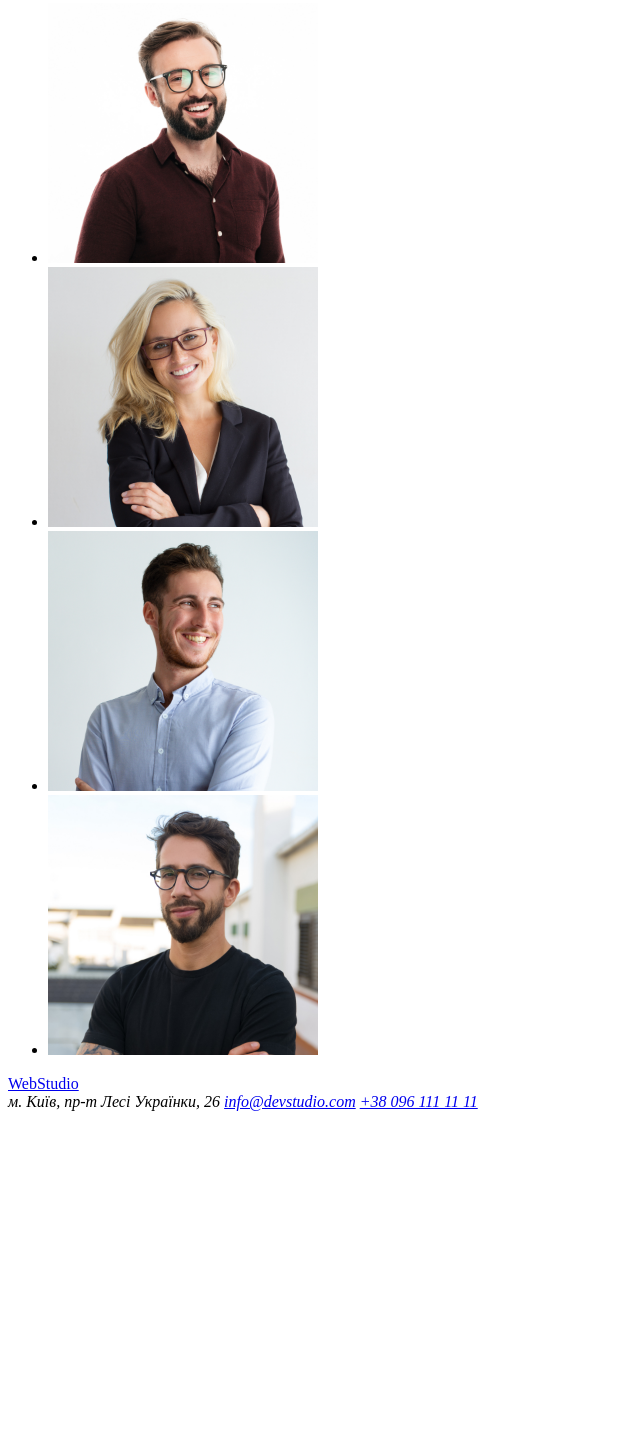
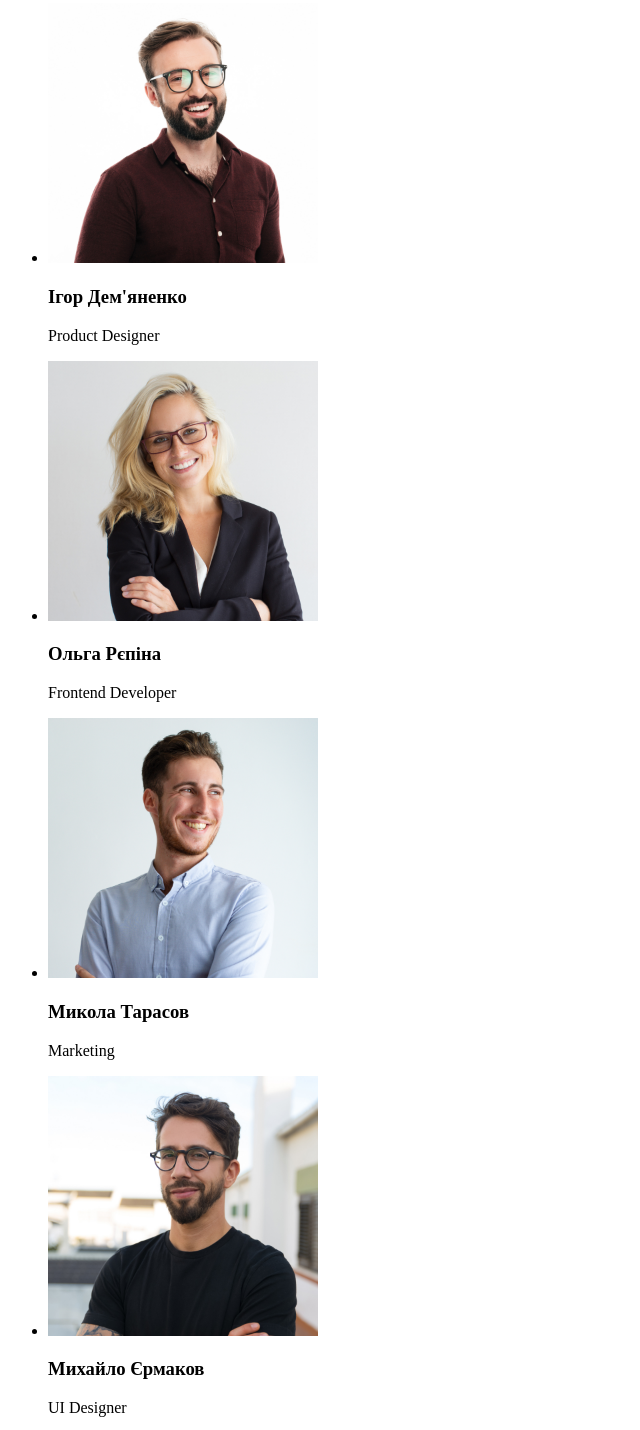
Before and after one commit to sergstorozhev1984/goit-markup-hw-01, a plain HTML site: page index.html in a window 1280 px wide. Shown: the part 1618-3048 px from the top of the page, without its empty margins (0-640 px from the left). Before the commit the page ends 2737 px from the top, so only its background shows below. Drawn offline with Linux system fonts and the light colour scheme.

Commit message:
change section Our team, add lastname and profession

```diff
--- a/index.html
+++ b/index.html
@@ -16,6 +16,7 @@
                 <li><a href="#">Контакти</a></li>
             </ul>
         </nav>
+
         <ul>
             <li><a href="mailto:info@devstudio.com">info@devstudio.com</a></li>
             <li><a href="tel:+380961111111">+38 096 111 11 11</a></li>
@@ -58,12 +59,26 @@
         <section>
             <h2>Наша команда</h2>
             <ul>
-                <li><a href="#"><img src="./images/product_designer.jpg" alt="Ігор Дем'яненко - продакт-дізайнер"
-                            width="270"></a></li>
-                <li><a href="#"><img src="./images/frontend_developer.jpg" alt="Ольга Рєпіна - фронтенд-розробник"
-                            width="270"></a></li>
-                <li><a href="#"><img src="./images/marketing.jpg" alt="Микола Тарасов - маркетинг" width="270"></a></li>
-                <li><a href="#"><img src="./images/ui_designer.jpg" alt="Михайло Єрмаков - юай-дізайнер" width="270"></a></li>
+                <li>
+                    <a href="#"><img src="./images/product_designer.jpg" alt="Ігор Дем'яненко - продакт-дізайнер" width="270"></a>
+                    <h3>Ігор Дем'яненко</h3>
+                    <p>Product Designer</p>
+                </li>
+                <li>
+                    <a href="#"><img src="./images/frontend_developer.jpg" alt="Ольга Рєпіна - фронтенд-розробник" width="270"></a>
+                    <h3>Ольга Рєпіна</h3>
+                    <p>Frontend Developer</p>
+                </li>
+                <li>
+                    <a href="#"><img src="./images/marketing.jpg" alt="Микола Тарасов - маркетинг" width="270"></a>
+                    <h3>Микола Тарасов</h3>
+                    <p>Marketing</p>
+                </li>
+                <li>
+                    <a href="#"><img src="./images/ui_designer.jpg" alt="Михайло Єрмаков - юай-дізайнер" width="270"></a>
+                    <h3>Михайло Єрмаков</h3>
+                    <p>UI Designer</p>
+                </li>
             </ul>
         </section>
     </main>
@@ -71,8 +86,8 @@
             <a href="/">WebStudio</a>
 
             <address>
-            м. Київ, пр-т Лесі Українки, 26
-            <a href="mailto:info@devstudio.com">info@devstudio.com</a>
+            м. Київ, пр-т Лесі Українки, 26<br>
+            <a href="mailto:info@devstudio.com">info@devstudio.com</a><br>
             <a href="tel:+380961111111">+38 096 111 11 11</a>
             </address>
 
```
